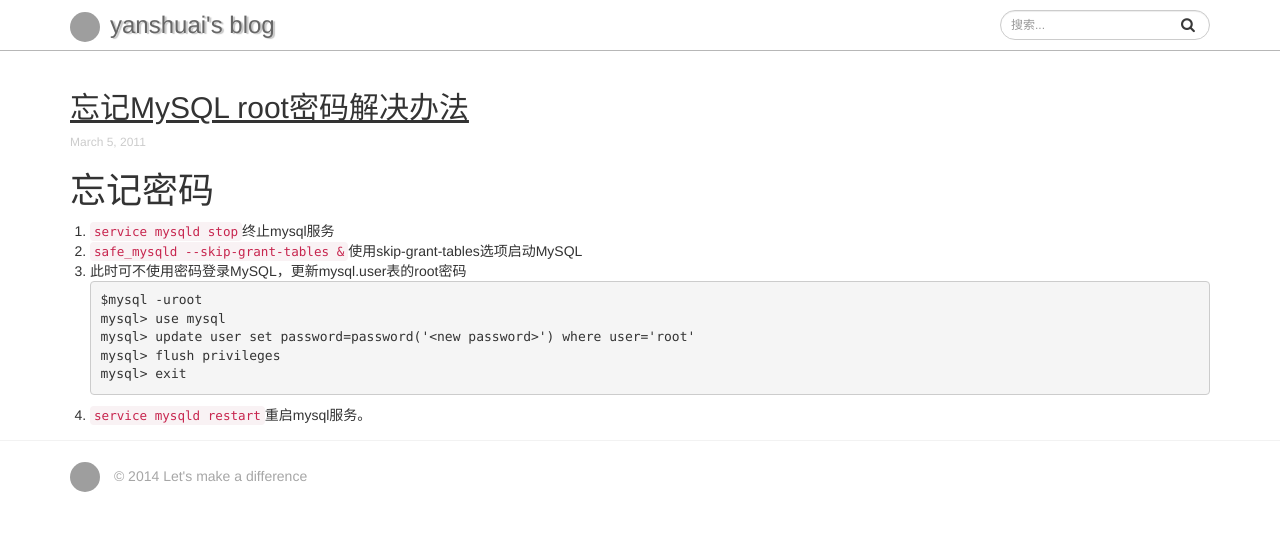
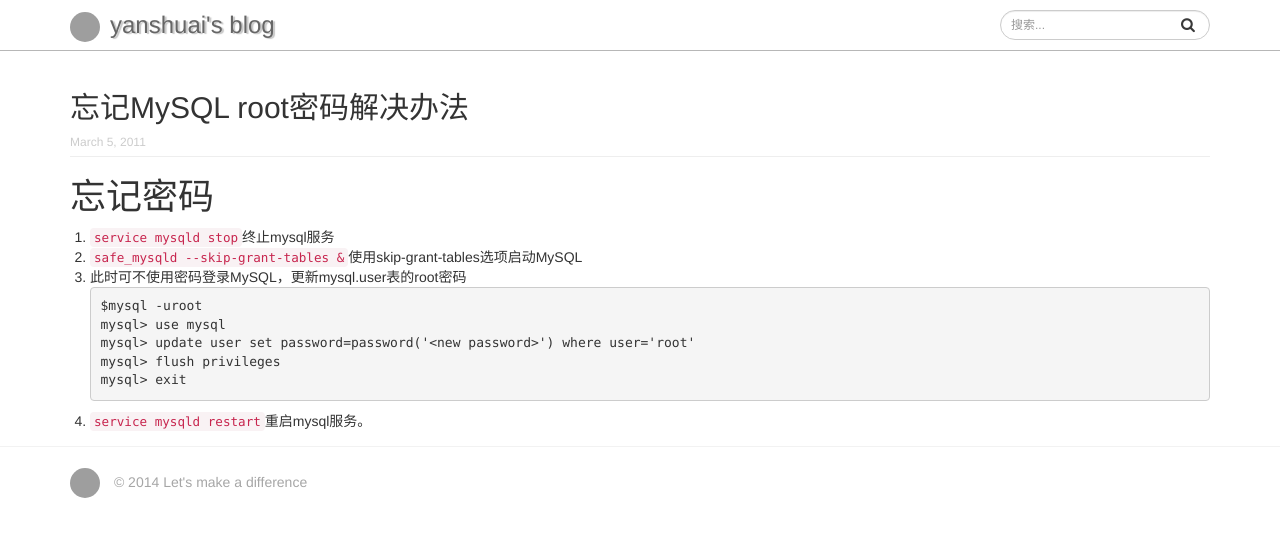
Before and after one commit to yanshuai/blog, a Jekyll site: the page built from _posts/2011-03-05-MySQL忘记root密码解决办法.md, in a window 1280 px wide. Shown: the top 537 px of the page. Built offline with Jekyll 4.4.1, drawn with Linux system fonts in a browser that asks for light colours; nearby versions of some CDN libraries; Markdown is read by kramdown in place of the engine named in the settings; comment, search, counter and statistics services are not loaded; grey boxes are pictures that could not be loaded.

Commit message:
更新样式

```diff
--- a/_layouts/post.html
+++ b/_layouts/post.html
@@ -4,6 +4,7 @@ layout: base
 <div id="main-content" class="container">
   <h2>{{ page.title }}</h2>
   <div class="date">{{ page.date | date: "%B %e, %Y" }}</div>
+  <hr>
   {{ content }}
 </div>
 
--- a/css/blog.css
+++ b/css/blog.css
@@ -1,7 +1,3 @@
-h2 {
-  text-decoration: underline;
-}
-
 p {
   text-indent: 2em;
 }
```
